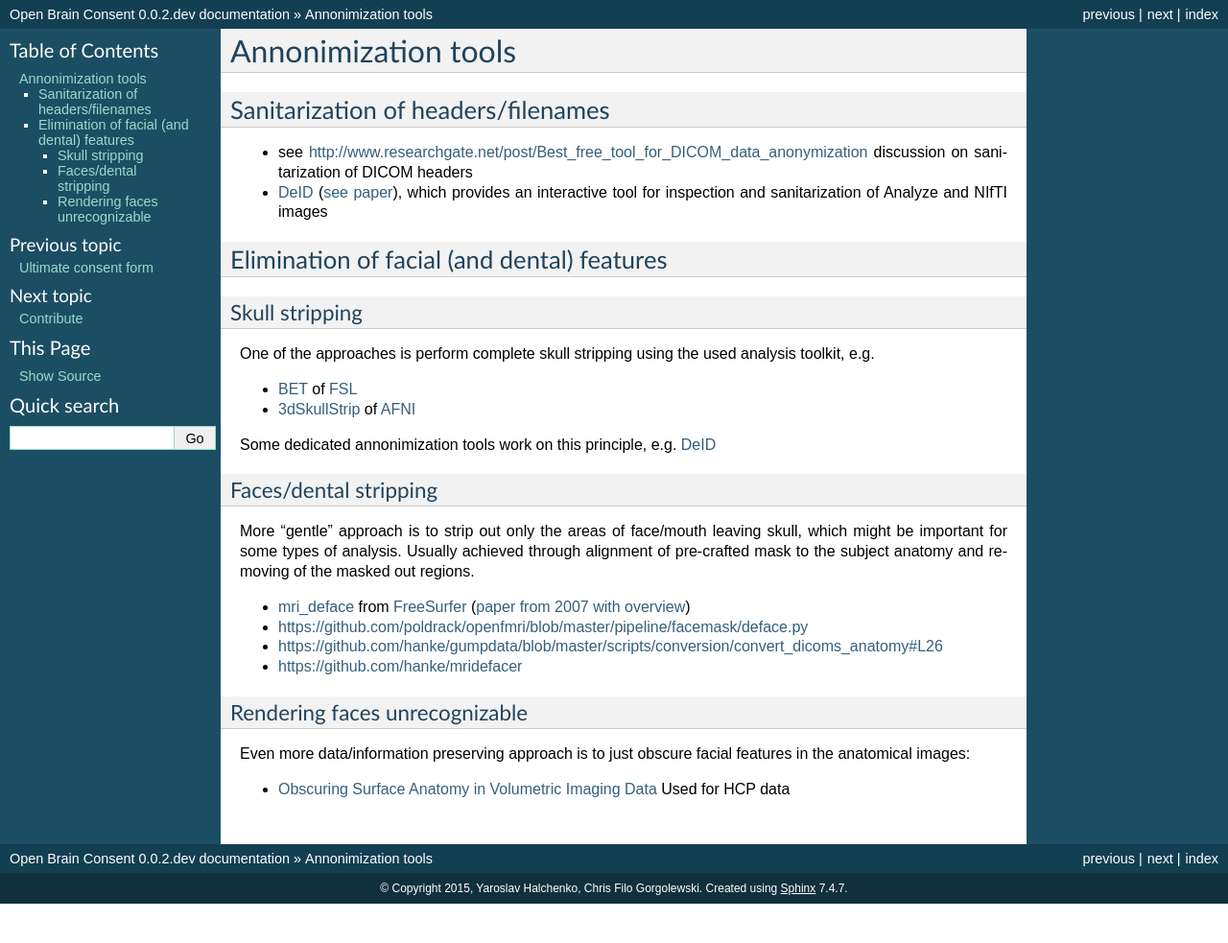
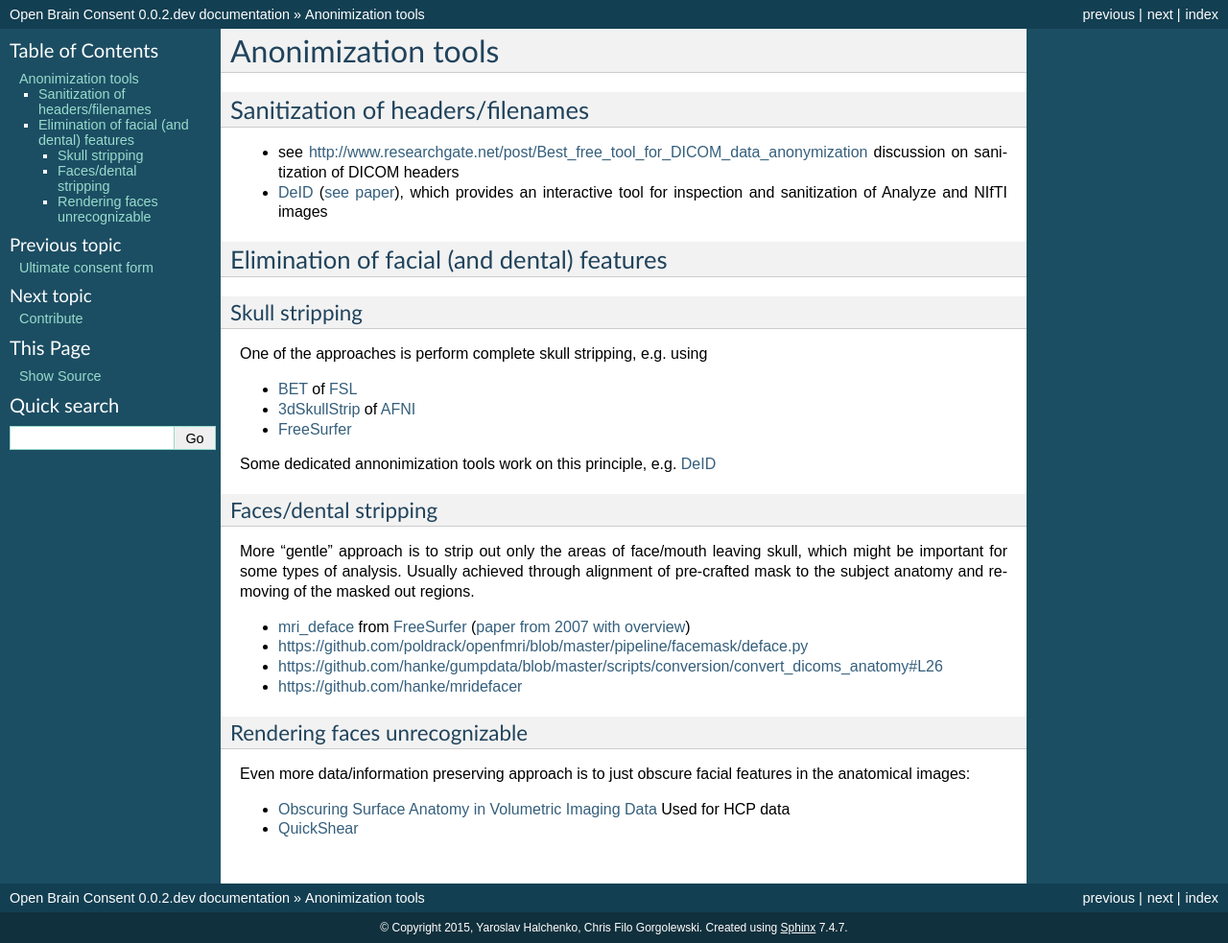
Before and after one commit to con/open-brain-consent, a Sphinx documentation site: the page built from docs/source/annon_tools.rst, in a window 1280 px wide. Shown: the whole page at 96% size. Built offline with Sphinx 7.4.7, drawn with Linux system fonts in a browser that asks for light colours; before the commit the page ends 942 px from its top, so only the background shows below that.

Commit message:
Update annon_tools.rst

```diff
--- a/docs/source/annon_tools.rst
+++ b/docs/source/annon_tools.rst
@@ -1,17 +1,17 @@
 .. _chap_annonimization_tools:
 
-Annonimization tools
+Anonimization tools
 ====================
 
-Sanitarization of headers/filenames
+Sanitization of headers/filenames
 -----------------------------------
 
 - see
   http://www.researchgate.net/post/Best_free_tool_for_DICOM_data_anonymization
-  discussion on sanitarization of DICOM headers
+  discussion on sanitization of DICOM headers
 - `DeID <http://www.nitrc.org/projects/deid>`_ (`see paper
   <http://journal.frontiersin.org/article/10.3389/fnins.2015.00325/full>`_),
-  which provides an interactive tool for inspection and sanitarization
+  which provides an interactive tool for inspection and sanitization
   of Analyze and NIfTI images
 
 
@@ -21,14 +21,14 @@ Elimination of facial (and dental) features
 Skull stripping
 ~~~~~~~~~~~~~~~
 
-One of the approaches is perform complete skull stripping using the
-used analysis toolkit, e.g.
+One of the approaches is perform complete skull stripping, e.g. using
 
 - `BET <http://fsl.fmrib.ox.ac.uk/fsl/fslwiki/BET>`_ of `FSL
   <http://fsl.fmrib.ox.ac.uk/fsl/fslwiki/>`_
 - `3dSkullStrip
   <http://afni.nimh.nih.gov/pub/dist/doc/program_help/3dSkullStrip.html>`_
   of `AFNI <http://afni.nimh.nih.gov/>`_
+-  `FreeSurfer <https://surfer.nmr.mgh.harvard.edu/>`_
 
 Some dedicated annonimization tools work on this principle, e.g. `DeID`_
 
@@ -55,3 +55,4 @@ facial features in the anatomical images:
 
 - `Obscuring Surface Anatomy in Volumetric Imaging Data <http://link.springer.com/article/10.1007%2Fs12021-012-9160-3>`_
   Used for HCP data
+- `QuickShear <https://github.com/nipy/quickshear/>`_
```
